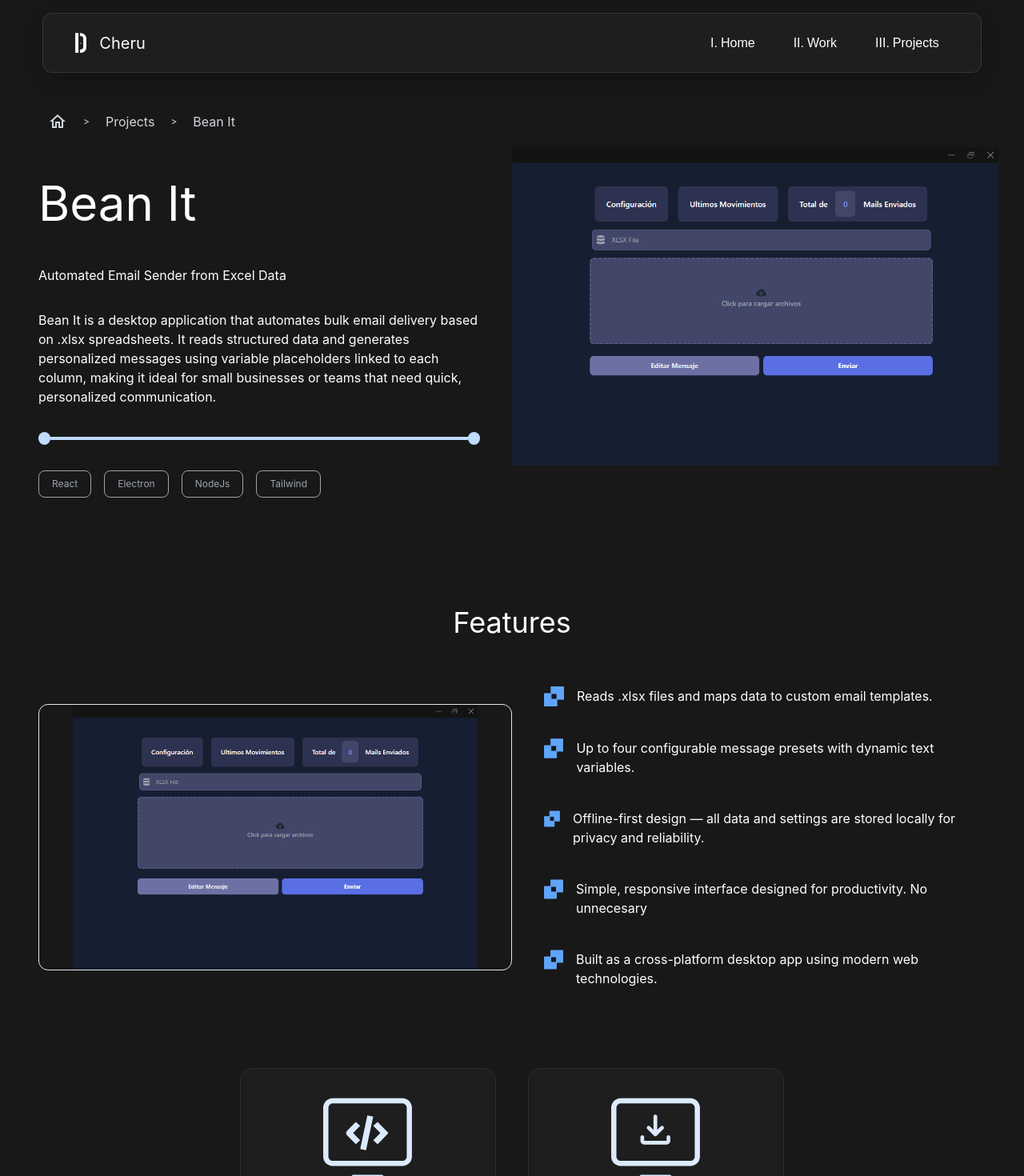
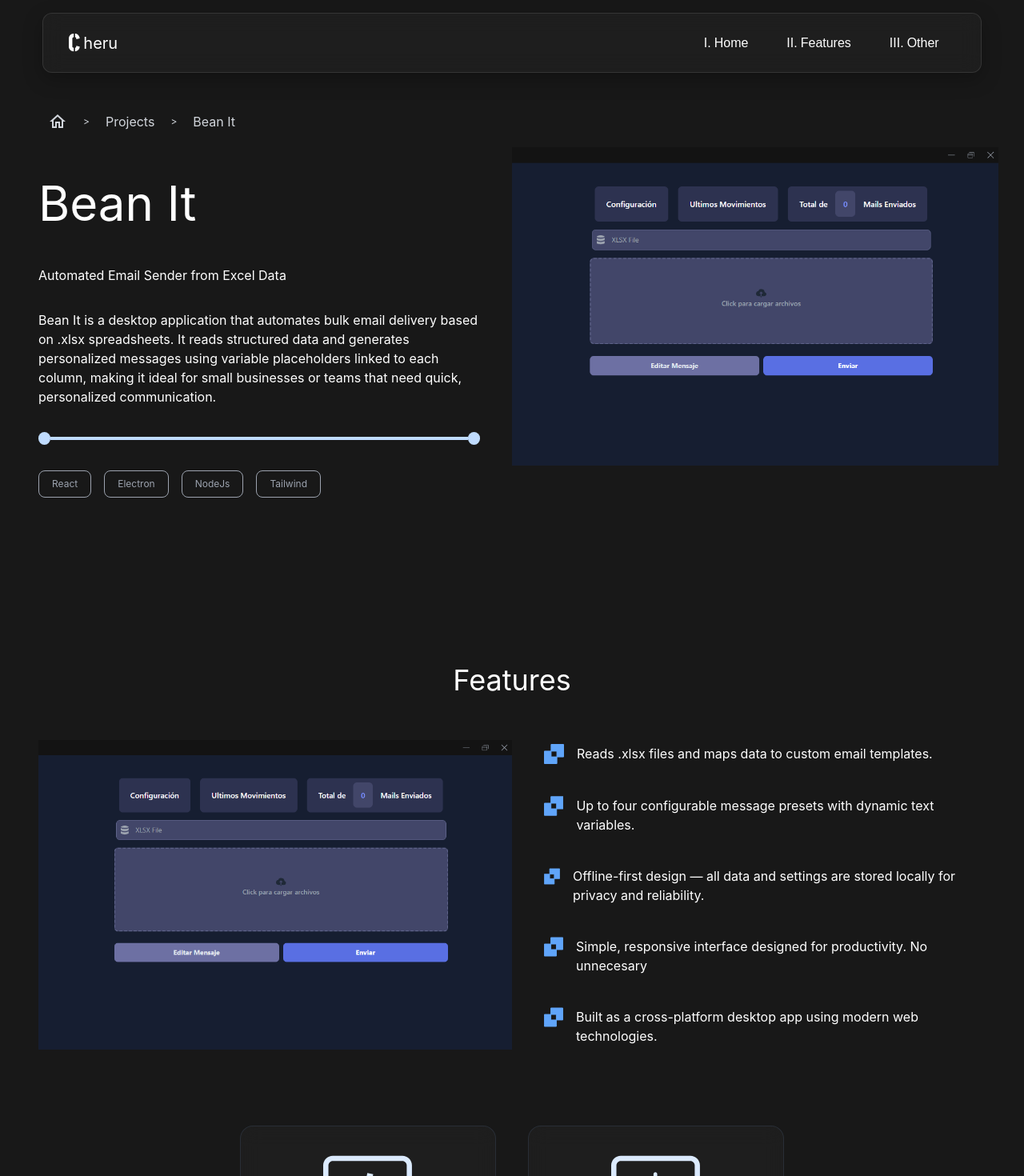
Before and after one commit to cherubinifranco/portfolio, a React (Create React App) app: page /projects/beanit in a window 1280 px wide. Shown: the top 1470 px of the page at 80% size. Built offline with nearby package versions, Linux system fonts and the light colour scheme.

Commit message:
feat: Updated NavBar links

```diff
--- a/src/components/CardsContainer.jsx
+++ b/src/components/CardsContainer.jsx
@@ -1,7 +1,7 @@
 import Card from "./Card";
 export default function CardsContainer({ cards }) {
   return (
-    <section className="flex flex-row  flex-wrap gap-10 justify-center pt-10 pb-20">
+    <section className="flex flex-row  flex-wrap gap-10 justify-center pt-10">
       {cards.map((card) => (
         <Card cardDetail={card} />
       ))}
--- a/src/components/Features.jsx
+++ b/src/components/Features.jsx
@@ -4,11 +4,11 @@ import RevealOnScroll from "./RevealOnScroll";
 export default function Features({ features = ["First Feature", "Second Feature", "Third Feature"], img = "./assets/test-1.png" }) {
   return (
     <RevealOnScroll>
-      <section className="flex flex-col w-full mt-16 px-12 max-w-[1400px] mx-auto pb-10">
-        <h1 className="mx-auto text-4xl pb-10">Features</h1>
+      <section id="features" className="flex flex-col w-full mt-16 px-6 md:px-12 max-w-[1400px] mx-auto pb-10">
+        <h1 className="mx-auto text-4xl pb-10 pt-28">Features</h1>
 
         <div className="flex flex-col justify-center items-center lg:flex-row gap-10">
-          <img className="w-full lg:w-1/2 aspect-video border rounded-xl object-contain" src={img} alt="Feature image" />
+          <img className="w-full lg:w-1/2 object-contain" src={img} alt="Feature image" />
 
           <div className="lg:w-1/2">
             {features.map((feature, idx) => (
--- a/src/components/Navbar.jsx
+++ b/src/components/Navbar.jsx
@@ -1,13 +1,11 @@
 import { useEffect, useState } from "react";
 import { logoIcon } from "../files/icons";
 
-const links = [
+export default function Navbar({links = [
   { name: "Home", link: "#banner" },
   { name: "Work", link: "#timeline" },
   { name: "Projects", link: "#projects" },
-];
-
-export default function Navbar() {
+]}) {
   const [isOpen, setIsOpen] = useState(false);
 
   useEffect(() => {
@@ -45,9 +43,9 @@ export default function Navbar() {
           z-50
         "
       >
-        <a href="/" className="inline-flex items-center gap-2 text-white text-xl hover:text-mainacc transition">
+        <a href="/" className="inline-flex items-center gap-1  text-white text-xl hover:text-mainacc transition">
           {logoIcon}
-          Cheru
+          heru
         </a>
 
         <div className="flex gap-2">
--- a/src/components/ProjectHero.jsx
+++ b/src/components/ProjectHero.jsx
@@ -23,7 +23,7 @@ export default function ProjectHero({
 }) {
   return (
     <RevealOnScroll>
-      <section className="flex flex-col lg:flex-row w-full justify-between mt-1 md:mt-28 px-8 max-w-[1400px] mx-auto pb-10 text-white">
+      <section id="hero" className={`flex flex-col lg:flex-row w-full justify-between px-8 max-w-[1400px] mx-auto text-white ${bc ? " pt-1 md:pt-28" : "pt-8"}`}>
         <div className="flex flex-col justify-between p-4 lg:pr-10 w-full lg:w-1/2 gap-8">
           {bc && (
             <div className="ml-6 md:ml-0">
--- a/src/components/ProjectsContainer.jsx
+++ b/src/components/ProjectsContainer.jsx
@@ -1,6 +1,6 @@
 export default function ProjectsContainer({ children }) {
   return (
-      <section className="flex flex-col w-full py-6 max-w-[1400px] mx-auto pb-10 gap-8 text-white">
+      <section id="other-projects" className="flex flex-col w-full py-6 max-w-[1400px] mx-auto pt-28 gap-8 text-white">
         <h1 className="mx-auto text-3xl pb-4 poppins font-semibold">More Projects</h1>
         {children}
       </section>
--- a/src/files/icons.js
+++ b/src/files/icons.js
@@ -1,20 +1,50 @@
-export const logoIcon = (
-  <svg width="30" height="25" viewBox="0 0 59 88" fill="none">
+export const logoIconFull = (
+  <svg
+    width="100%"
+    height="100%"
+    viewBox="0 0 14 23"
+    fill="none"
+  >
     <path
-      d="M5.125 88V0.5H19.125V88H5.125ZM25.625 88V74.125C35.2083 74.125 40.0833 70.625 40.25 63.625C40.25 63.5417 40.25 63.4583 40.25 63.375V25.125C40.25 20.125 37.4583 16.8333 31.875 15.25C29.9583 14.6667 27.875 14.375 25.625 14.375V0.5C36.2917 0.5 44.25 4 49.5 11C52.5833 15.1667 54.125 19.875 54.125 25.125V63.375C54.125 74.9583 48.6667 82.5417 37.75 86.125C34 87.375 29.9583 88 25.625 88Z"
+      d="M0 16.375V5.84375C0 4.63542 0.447917 3.45833 1.34375 2.3125C2.53125 0.791667 4.13542 0.0208333 6.15625 0V4.40625C5.28125 4.42708 4.71875 4.83333 4.46875 5.625C4.42708 5.70833 4.40625 5.78125 4.40625 5.84375V16.375C4.40625 16.7083 4.58333 17.0312 4.9375 17.3438C5.27083 17.6354 5.67708 17.7812 6.15625 17.7812V22.1875C3.82292 22.1875 2.0625 21.2083 0.875 19.25C0.291667 18.25 0 17.2917 0 16.375ZM7.84375 22.1875V17.7812C7.84375 17.7812 8.08333 17.6875 8.5625 17.5C8.85417 17.2917 9.05208 17.0729 9.15625 16.8438C9.26042 16.5729 9.3125 16.1875 9.3125 15.6875V15.3125L13.625 16.3438C13.625 18.1562 12.8958 19.6562 11.4375 20.8438C10.3333 21.7396 9.13542 22.1875 7.84375 22.1875ZM7.84375 4.40625V0C9.36458 0 10.7396 0.666667 11.9688 2C13.0729 3.20833 13.625 4.51042 13.625 5.90625L9.3125 7.03125V6.5625C9.3125 6.04167 9.26042 5.65625 9.15625 5.40625C9.07292 5.19792 8.91667 5.01042 8.6875 4.84375C8.47917 4.67708 8.29167 4.5625 8.125 4.5L7.84375 4.40625Z"
       fill="currentColor"
     />
+  </svg>
+);
+export const logoIcon = (
+  <svg
+    width="14"
+    height="23"
+    viewBox="0 0 14 23"
+    fill="none"
+  >
     <path
-      d="M29.02 48.16C28.3267 48.16 27.7667 47.9733 27.34 47.6C26.9267 47.2133 26.72 46.7267 26.72 46.14C26.72 45.5533 26.9267 45.0667 27.34 44.68C27.7667 44.2933 28.3267 44.1 29.02 44.1C29.7 44.1 30.2467 44.2933 30.66 44.68C31.0867 45.0667 31.3 45.5533 31.3 46.14C31.3 46.7133 31.0867 47.1933 30.66 47.58C30.2467 47.9667 29.7 48.16 29.02 48.16Z"
+      d="M0 16.375V5.84375C0 4.63542 0.447917 3.45833 1.34375 2.3125C2.53125 0.791667 4.13542 0.0208333 6.15625 0V4.40625C5.28125 4.42708 4.71875 4.83333 4.46875 5.625C4.42708 5.70833 4.40625 5.78125 4.40625 5.84375V16.375C4.40625 16.7083 4.58333 17.0312 4.9375 17.3438C5.27083 17.6354 5.67708 17.7812 6.15625 17.7812V22.1875C3.82292 22.1875 2.0625 21.2083 0.875 19.25C0.291667 18.25 0 17.2917 0 16.375ZM7.84375 22.1875V17.7812C7.84375 17.7812 8.08333 17.6875 8.5625 17.5C8.85417 17.2917 9.05208 17.0729 9.15625 16.8438C9.26042 16.5729 9.3125 16.1875 9.3125 15.6875V15.3125L13.625 16.3438C13.625 18.1562 12.8958 19.6562 11.4375 20.8438C10.3333 21.7396 9.13542 22.1875 7.84375 22.1875ZM7.84375 4.40625V0C9.36458 0 10.7396 0.666667 11.9688 2C13.0729 3.20833 13.625 4.51042 13.625 5.90625L9.3125 7.03125V6.5625C9.3125 6.04167 9.26042 5.65625 9.15625 5.40625C9.07292 5.19792 8.91667 5.01042 8.6875 4.84375C8.47917 4.67708 8.29167 4.5625 8.125 4.5L7.84375 4.40625Z"
       fill="currentColor"
     />
   </svg>
 );
 
 export const doublesquareIcon = (
-  <svg width="25" height="25" viewBox="0 0 25 25" fill="none" xmlns="http://www.w3.org/2000/svg">
-    <path d="M0.5 8.90002V24.5H16.1V16.1H8.9V8.90002H0.5Z" fill="currentColor" stroke="currentColor" stroke-linejoin="round" />
-    <path d="M8.8999 0.5V8.9H16.0999V16.1H24.4999V0.5H8.8999Z" fill="currentColor" stroke="currentColor" stroke-linejoin="round" />
+  <svg
+    width="25"
+    height="25"
+    viewBox="0 0 25 25"
+    fill="none"
+    xmlns="http://www.w3.org/2000/svg"
+  >
+    <path
+      d="M0.5 8.90002V24.5H16.1V16.1H8.9V8.90002H0.5Z"
+      fill="currentColor"
+      stroke="currentColor"
+      stroke-linejoin="round"
+    />
+    <path
+      d="M8.8999 0.5V8.9H16.0999V16.1H24.4999V0.5H8.8999Z"
+      fill="currentColor"
+      stroke="currentColor"
+      stroke-linejoin="round"
+    />
   </svg>
 );
 
@@ -29,7 +59,10 @@ export const arrowIcon = (
 
 export const homeIcon = (
   <svg width="24" height="24" viewBox="0 0 24 24" fill="none">
-    <path d="M12 5.69L17 10.19V18H15V12H9V18H7V10.19L12 5.69ZM12 3L2 12H5V20H11V14H13V20H19V12H22" fill="currentColor" />
+    <path
+      d="M12 5.69L17 10.19V18H15V12H9V18H7V10.19L12 5.69ZM12 3L2 12H5V20H11V14H13V20H19V12H22"
+      fill="currentColor"
+    />
   </svg>
 );
 
@@ -174,7 +207,12 @@ export const cardIcons = {
       />
       <defs>
         <clipPath id="clip0_593_25">
-          <rect width="33" height="33" fill="white" transform="translate(18 11)" />
+          <rect
+            width="33"
+            height="33"
+            fill="white"
+            transform="translate(18 11)"
+          />
         </clipPath>
       </defs>
     </svg>
--- a/src/pages/BchmapPage.jsx
+++ b/src/pages/BchmapPage.jsx
@@ -5,17 +5,23 @@ import { beanIt, bchmap } from "../projects";
 import Features from "../components/Features";
 import OtherProject from "../components/Otherproject";
 import ProjectsContainer from "../components/ProjectsContainer";
-import CardsContainer from "../components/CardsContainer"
+import CardsContainer from "../components/CardsContainer";
 
 export default function BeanItPage() {
   return (
     <main className="overflow-hidden text-white">
-      <Navbar />
+      <Navbar
+        links={[
+          { name: "Home", link: "/" },
+          { name: "Features", link: "#features" },
+          { name: "Other", link: "#other-projects" },
+        ]}
+      />
       <ProjectHero projectInfo={bchmap} />
       <Features features={bchmap.features} img={bchmap.imgfeatures} />
-      <CardsContainer cards={bchmap.cards}/>
+      <CardsContainer cards={bchmap.cards} />
       <ProjectsContainer>
-        <OtherProject projectInfo={beanIt}/>
+        <OtherProject projectInfo={beanIt} />
       </ProjectsContainer>
       <Footer />
     </main>
--- a/src/pages/BeanPage.jsx
+++ b/src/pages/BeanPage.jsx
@@ -6,13 +6,21 @@ import Features from "../components/Features";
 import OtherProject from "../components/Otherproject";
 import ProjectsContainer from "../components/ProjectsContainer";
 import CardsContainer from "../components/CardsContainer";
+import Gallery from "../components/Gallery";
 
 export default function BeanItPage() {
   return (
     <main className="overflow-hidden text-white">
-      <Navbar />
+      <Navbar
+        links={[
+          { name: "Home", link: "/" },
+          { name: "Features", link: "#features" },
+          { name: "Other", link: "#other-projects" },
+        ]}
+      />
       <ProjectHero projectInfo={beanIt} />
       <Features features={beanIt.features} img={beanIt.imgfeatures} />
+      <Gallery gallery={beanIt.imgs} />
       <CardsContainer cards={beanIt.cards} />
       <ProjectsContainer>
         <OtherProject projectInfo={bchmap} />
--- a/src/pages/IndexPage.jsx
+++ b/src/pages/IndexPage.jsx
@@ -15,7 +15,7 @@ export default function IndexPage() {
       <Navbar />
       <Banner />
       <TimeLine />
-      <h1 className="poppins font-semibold w-full text-center text-alwhite text-3xl mt-20">Featured Projects</h1>
+      <h1 id="projects" className="poppins font-semibold w-full text-center text-alwhite text-3xl pt-28">Featured Projects</h1>
       <ProjectHero bc={false} projectInfo={beanIt}/>
       <ProjectsContainer>
         <OtherProject projectInfo={bchmap} />
--- a/src/pages/ProjectsPage.jsx
+++ b/src/pages/ProjectsPage.jsx
@@ -1,3 +1,23 @@
+import Footer from "../components/Footer";
+import Navbar from "../components/Navbar";
+import ProjectHero from "../components/ProjectHero";
+import { beanIt, bchmap } from "../projects";
+
 export default function ProjectsPage() {
-  return <main>Projects</main>;
+  return (
+    <main>
+      <Navbar links={[{name: "Home", link:"/"},{ name: "Bean It", link: "#beanit" }, {name:"Bch Map", link:"#bchmap"}]} />
+      <h1
+        id="beanit"
+        className="poppins font-semibold w-full text-center text-alwhite text-3xl pt-12"
+      ></h1>
+      <ProjectHero bc={false} projectInfo={beanIt} />
+      <h1
+        id="bchmap"
+        className="poppins font-semibold w-full text-center text-alwhite text-3xl pt-12"
+      ></h1>
+      <ProjectHero bc={false} projectInfo={bchmap} />
+      <Footer />
+    </main>
+  );
 }
```
